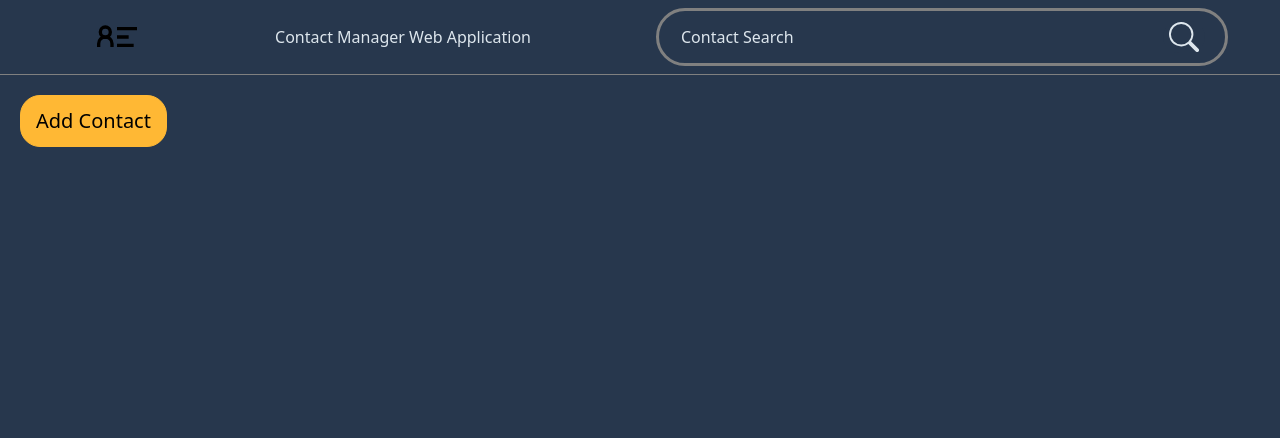
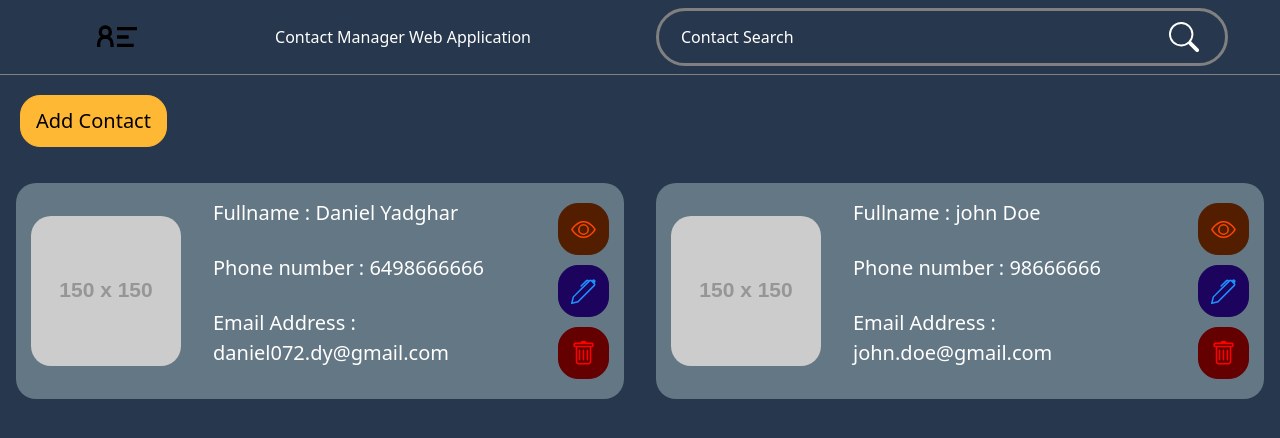
Before and after one commit to Deviel-Y/ContactManager, a React (Vite) app in the folder Contact-Manager/: page / in a window 1280 px wide. Shown: the top 438 px of the page. Built offline with nearby package versions, Linux system fonts and the light colour scheme.

Commit message:
Show several contacts  in grid & change some styles

```diff
--- a/Contact-Manager/src/App.tsx
+++ b/Contact-Manager/src/App.tsx
@@ -1,11 +1,43 @@
+import { useState } from "react";
 import AddContactButton from "./Components/AddContactButton";
+import ContactCard, { Contact } from "./Components/ContactCard";
 import Navbar from "./Components/Navbar";
+import CardContainer from "./Components/CardContainer";
 
 const App = () => {
+  const [contacts, setContacts] = useState<Contact[]>([
+    {
+      id: 1,
+      fullname: "Daniel Yadghar",
+      phoneNumber: 6498666666,
+      emailAddress: "daniel072.dy@gmail.com",
+    },
+    {
+      id: 2,
+      fullname: "john Doe",
+      phoneNumber: 98666666,
+      emailAddress: "john.doe@gmail.com",
+    },
+  ]);
+
   return (
     <>
       <Navbar />
       <AddContactButton />
+      <CardContainer>
+        {contacts.length > 0 ? (
+          contacts.map((contact) => (
+            <ContactCard
+              key={contact.id}
+              emailAddress={contact.emailAddress}
+              fullname={contact.fullname}
+              phoneNumber={contact.phoneNumber}
+            />
+          ))
+        ) : (
+          <p>Nothing Found</p>
+        )}
+      </CardContainer>
     </>
   );
 };
--- /dev/null
+++ b/Contact-Manager/src/Components/CardContainer.tsx
@@ -0,0 +1,11 @@
+import { ReactNode } from "react";
+
+interface Props {
+  children: ReactNode;
+}
+
+const CardContainer = ({ children }: Props) => {
+  return <section className="card_container_section">{children}</section>;
+};
+
+export default CardContainer;
--- a/Contact-Manager/src/Components/ContactCard.tsx
+++ b/Contact-Manager/src/Components/ContactCard.tsx
@@ -1,6 +1,13 @@
 import { BsEye, BsPen, BsTrash } from "react-icons/bs";
 
-const ContactCard = () => {
+export interface Contact {
+  id?: number;
+  fullname: string;
+  phoneNumber: number;
+  emailAddress: string;
+}
+
+const ContactCard = ({ emailAddress, fullname, phoneNumber }: Contact) => {
   return (
     <div className="card_container ">
       <img
@@ -9,9 +16,9 @@ const ContactCard = () => {
         alt="contact picture"
       />
       <ul className="contact_info">
-        <li>Fullname : Daniel yadghar</li>
-        <li>Phone number : +980000000000</li>
-        <li>Email Address : Daniel072.dy@gmail.com</li>
+        <li>Fullname : {fullname}</li>
+        <li>Phone number : {phoneNumber}</li>
+        <li>Email Address : {emailAddress}</li>
       </ul>
       <div className="action_buttons">
         <button className=" contact_detail_button">
--- a/Contact-Manager/src/index.css
+++ b/Contact-Manager/src/index.css
@@ -1,9 +1,9 @@
 :root {
-  --text-color: #dde6ed;
+  --text-color: #ffffff;
   --background-color: #27374d;
   --border-color: #526d82;
   --add-contact-color: rgb(255, 184, 52);
-  --card-background: rgb(48, 48, 65);
+  --card-background: rgb(100, 119, 132);
   --show-button: rgb(83, 30, 0);
   --edit-button: rgb(27, 3, 94);
   --remove-button: rgb(100, 0, 0);
@@ -93,6 +93,8 @@ html {
 }
 .add_contact:active {
   background-color: rgba(160, 90, 5, 0.808);
+  border-color: rgba(160, 90, 5, 0.808);
+  color: wheat;
 }
 
 .add_contact:active,
@@ -116,11 +118,11 @@ li {
 }
 .card_container {
   display: flex;
-  max-width: 45%;
   border-radius: 20px;
   align-items: center;
   justify-content: space-around;
   padding: 15px;
+  margin: 1rem;
 }
 
 .contact_picture,
@@ -188,3 +190,10 @@ li {
 .contact_detail_button {
   padding: 12px;
 }
+
+/* CardContainer Component */
+
+.card_container_section {
+  display: grid;
+  grid-template-columns: 50vw 50vw;
+}
```
